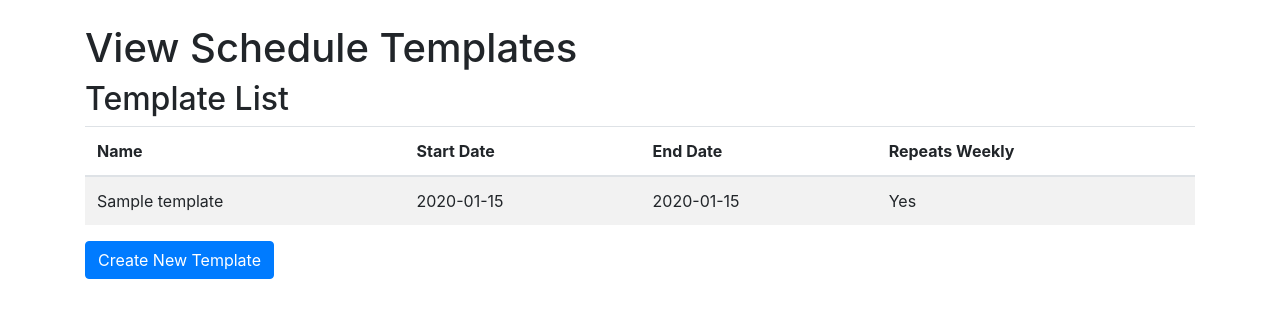
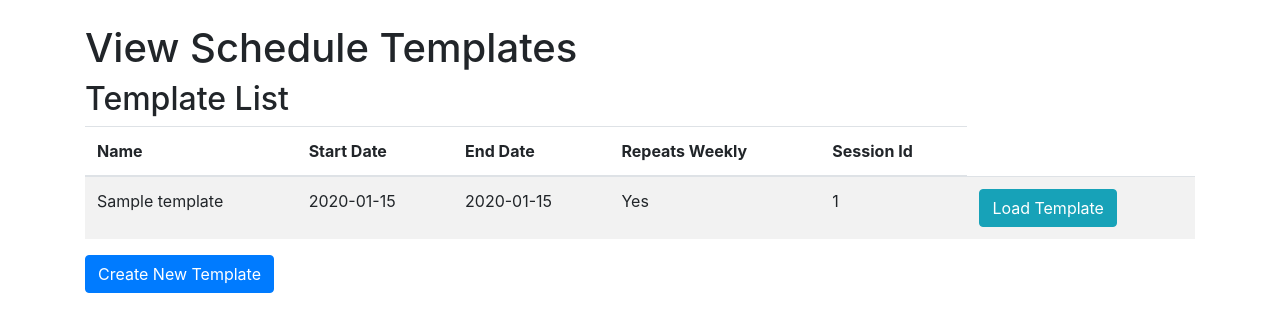
Before and after one commit to OR9-Systems/oncall_scheduler_app, a Flask app: page /view_templates in a window 1280 px wide. Shown: the part 56-388 px from the top of the page. Run offline with Flask 3, Linux system fonts and the light colour scheme; tables that the repository leaves empty hold one stand-in row (values such as "Sample post"); some libraries are stand-ins or nearby versions.

Commit message:
Added Create Schedule and View

```diff
--- a/oncall_scheduler/oncallapp/forms.py
+++ b/oncall_scheduler/oncallapp/forms.py
@@ -38,6 +38,7 @@ class CreateUserForm(FlaskForm):
 class CreateScheduleTemplateForm(FlaskForm):
     name = StringField('Template Name', validators=[DataRequired()])
     group = SelectField('User Group', coerce=int, validators=[DataRequired()])
+    #Auto Generated
     start_date = DateTimeField('Start Date', format='%Y-%m-%d %H:%M', validators=[DataRequired()])
     end_date = DateTimeField('End Date', format='%Y-%m-%d %H:%M', validators=[DataRequired()])
     repeat_weekly = BooleanField('Repeat Weekly')
--- a/oncall_scheduler/oncallapp/models.py
+++ b/oncall_scheduler/oncallapp/models.py
@@ -19,7 +19,7 @@ class Schedule(db.Model):
 
 
 class ScheduleTemplate(db.Model):
-    id = db.Column(db.Integer, primary_key=True,autoincrement=True)
+    id = db.Column(db.String(36), primary_key=True)
     name = db.Column(db.String(64), nullable=False)
     start_date = db.Column(db.Date, nullable=False)
     end_date = db.Column(db.Date, nullable=False)
--- a/oncall_scheduler/oncallapp/routes.py
+++ b/oncall_scheduler/oncallapp/routes.py
@@ -3,7 +3,8 @@ from oncallapp import app, db
 from oncallapp.forms import CreateUserGroupForm, CreateScheduleForm, CreateUserForm, CreateScheduleTemplateForm
 from oncallapp.models import UserGroup, Schedule, User, ScheduleTemplate, TemplateEvent
 import uuid
-import datetime
+#import datetime
+from datetime import time, datetime
 from dateutil import parser
 
 @app.route('/')
@@ -111,21 +112,51 @@ def view_schedule():
 def create_template():
     form = CreateScheduleTemplateForm()
 
+    template_id = request.args.get('template_id',None)
+
     # Check if template_id exists in session; if not, create a new unique ID
-    if 'template_id' not in session:
+    if 'template_id' not in session and not template_id:
         # Generate a new UUID or use the Flask session ID
         session['template_id'] = str(uuid.uuid4())  # Using UUID for uniqueness
     print(f"Session ID:{session['template_id']}", flush=True)
 
     # Use the session 'template_id'
-    template_id = session['template_id']
+    template_id = template_id or session['template_id']
     template = ScheduleTemplate.query.filter_by(id=template_id).first()
+    #Auto Calculate the event start and end dates based on the events within the window
+    print(f"sdate:{str(session)}", flush=True)
+    print(request.form.to_dict(flat=False), flush=True)
+
+
 
     if request.method == 'POST':
         test_mode = request.form.get('test_mode', 'false') == 'true'  # Capture test mode flag
         group_id = request.form.get('group', type=int)
 
+        #Given the condition that we post the
+        if not form.start_date.data or not form.end_date.data:
+                events = TemplateEvent.query.filter_by(template_id=template_id).all()
+                if events:
+                    start_dates = [event.start for event in events if event.start]
+                    end_dates = [event.end for event in events if event.end]
+                    if start_dates and end_dates:
+                        min_start = min(start_dates)
+                        max_end  = max(end_dates)
+                        #min_start = datetime.combine(min_start.date(), min_start.time() or time(0, 0))
+                        #max_end = datetime.combine(max_end.date(), max_end.time() or time(23, 59))
+
+                        form.start_date.data =min_start
+                        form.end_date.data = max_end  #datetime.strptime(max_end.strftime('%Y-%m-%d %H:%M'), '%Y-%m-%d %H:%M')
+                    else:
+                        flash('Cannot auto-calculate dates: Some events are missing start or end times.', 'error')
+                        return redirect(url_for('create_template'))
+                else:
+                    flash('Cannot auto-calculate dates: No events found.', 'error')
+                    return redirect(url_for('create_template'))
+
         if template:
+
+
             # Updating an existing template
             template.name = form.name.data
             template.start_date = form.start_date.data
@@ -146,11 +177,11 @@ def create_template():
             db.session.commit()
 
         # Sync events from the frontend
-        events_from_frontend = request.json.get('events', [])
-        sync_template_events(template.id, events_from_frontend)
+        #events_from_frontend = request.json.get('events', [])
+        #sync_template_events(template.id, events_from_frontend)
 
         flash('Schedule template created and events synced successfully!')
-        return redirect(url_for('create_template'))
+        return redirect(url_for('view_templates'))
 
     return render_template('create_template.html', form=form, template=template)
 
@@ -226,9 +257,12 @@ def sync_template_events(template_id, received_events):
         if event.id not in received_event_ids:
             db.session.delete(event)
 
+    db.session.commit()
+    # Reload Existing Events after Commiting Changes
+    #existing_events = TemplateEvent.query.filter_by(template_id=template_id).all()
+    # Query For Existing Template
     # Commit changes
-    db.session.commit()
-
+    #db.session.commit()
     return {"status": "success"}
 
 @app.route('/view_templates')
@@ -293,8 +327,8 @@ def save_event():
     )
     db.session.add(new_event)
     db.session.commit()
-
     print(f"New event created with ID: {new_event.id}", flush=True)
+    #For each event saved update the initial template dates data so when we save the template we have dates
     return jsonify({'status': 'success', 'message': 'Event created successfully.', 'event_id': new_event.id})
 
 @app.route('/load_events/<template_id>', methods=['GET'])
--- a/oncall_scheduler/oncallapp/templates/view_templates.html
+++ b/oncall_scheduler/oncallapp/templates/view_templates.html
@@ -14,6 +14,7 @@
             <th>Start Date</th>
             <th>End Date</th>
             <th>Repeats Weekly</th>
+            <th>Session Id</th>
         </tr>
     </thead>
     <tbody>
@@ -23,6 +24,11 @@
             <td>{{ template.start_date }}</td>
             <td>{{ template.end_date }}</td>
             <td>{{ 'Yes' if template.repeat_weekly else 'No' }}</td>
+            <td>{{ template.id }}</td>
+            <td>
+                <!-- Button to load the template id into the session -->
+                <a href="{{ url_for('create_template', template_id=template.id) }}" class="btn btn-info">Load Template</a>
+            </td>
         </tr>
         {% endfor %}
     </tbody>
```
